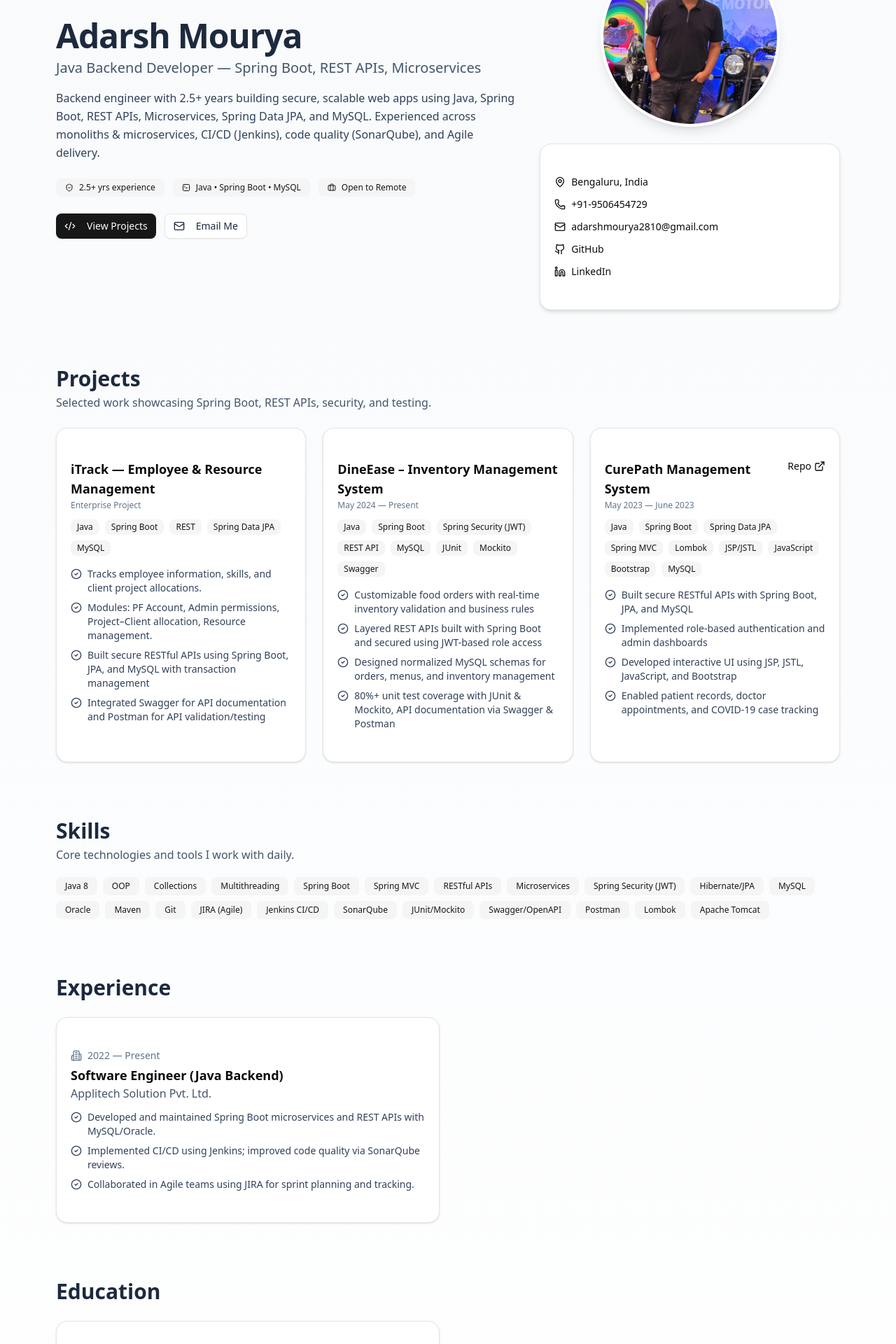
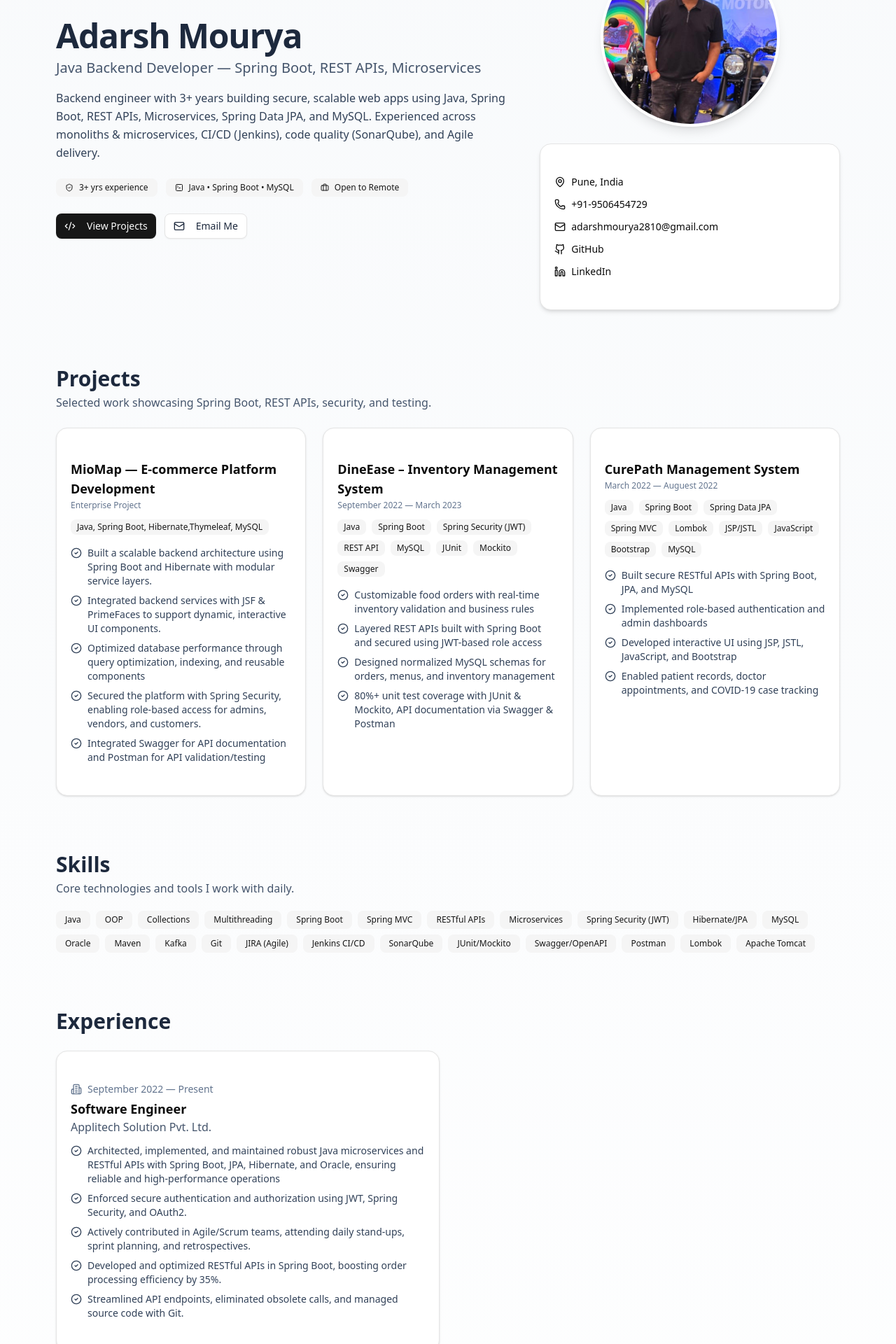
Before and after one commit to adarshmourya281/portfolio, a React (Vite) app in the folder my-portfolio/: page / in a window 1280 px wide. Shown: the part 180-2100 px from the top of the page at 70% size. Built offline with nearby package versions, Linux system fonts and the light colour scheme.

Commit message:
Update App.jsx

```diff
--- a/my-portfolio/src/App.jsx
+++ b/my-portfolio/src/App.jsx
@@ -26,32 +26,34 @@ const PROFILE = {
   name: "Adarsh Mourya",
   role: "Java Backend Developer — Spring Boot, REST APIs, Microservices",
   summary:
-    "Backend engineer with 2.5+ years building secure, scalable web apps using Java, Spring Boot, REST APIs, Microservices, Spring Data JPA, and MySQL. Experienced across monoliths & microservices, CI/CD (Jenkins), code quality (SonarQube), and Agile delivery.",
-  location: "Bengaluru, India",
+    "Backend engineer with 3+ years building secure, scalable web apps using Java, Spring Boot, REST APIs, Microservices, Spring Data JPA, and MySQL. Experienced across monoliths & microservices, CI/CD (Jenkins), code quality (SonarQube), and Agile delivery.",
+  location: "Pune, India",
   phone: "+91-9506454729",
   email: "adarshmourya2810@gmail.com",
   github: "https://github.com/adarshmourya281",
   linkedin: "https://www.linkedin.com/", // add your LinkedIn profile URL
-  resumeUrl: "https://drive.google.com/file/d/1JYy-yaUIl_hAjOaLrO7FvbFG6vEuW4d4/view?usp=sharing", // place resume.pdf inside public/
+  resumeUrl: "https://drive.google.com/file/d/1S61zl69cZ9__xWqW7-jZG_PzmVsxZCwx/view?usp=sharing", // place resume.pdf inside public/
   photo: "/profile.jpeg", // place profile.jpg inside public/
 };
 
 const SKILLS = [
-  "Java 8", "OOP", "Collections", "Multithreading", "Spring Boot", "Spring MVC",
+  "Java ", "OOP", "Collections", "Multithreading", "Spring Boot", "Spring MVC",
   "RESTful APIs", "Microservices", "Spring Security (JWT)", "Hibernate/JPA", "MySQL",
-  "Oracle", "Maven", "Git", "JIRA (Agile)", "Jenkins CI/CD", "SonarQube", "JUnit/Mockito",
+  "Oracle", "Maven","Kafka", "Git", "JIRA (Agile)", "Jenkins CI/CD", "SonarQube", "JUnit/Mockito",
   "Swagger/OpenAPI", "Postman", "Lombok", "Apache Tomcat"
 ];
 
 const EXPERIENCE = [
   {
     company: "Applitech Solution Pvt. Ltd.",
-    title: "Software Engineer (Java Backend)",
-    period: "2022 — Present",
+    title: "Software Engineer",
+    period: "September 2022 — Present",
     bullets: [
-      "Developed and maintained Spring Boot microservices and REST APIs with MySQL/Oracle.",
-      "Implemented CI/CD using Jenkins; improved code quality via SonarQube reviews.",
-      "Collaborated in Agile teams using JIRA for sprint planning and tracking.",
+      "Architected, implemented, and maintained robust Java microservices and RESTful APIs with Spring Boot, JPA, Hibernate, and Oracle, ensuring reliable and high-performance operations",
+      "Enforced secure authentication and authorization using JWT, Spring Security, and OAuth2.",
+      "Actively contributed in Agile/Scrum teams, attending daily stand-ups, sprint planning, and retrospectives.",
+      "Developed and optimized RESTful APIs in Spring Boot, boosting order processing efficiency by 35%.",
+      "Streamlined API endpoints, eliminated obsolete calls, and managed source code with Git.",
     ],
   },
 ];
@@ -59,13 +61,14 @@ const EXPERIENCE = [
 const PROJECTS = [
 
   {
-    name: "iTrack — Employee & Resource Management",
+    name: "MioMap — E-commerce Platform Development",
     period: "Enterprise Project",
-    stack: ["Java", "Spring Boot", "REST", "Spring Data JPA", "MySQL"],
+    stack: ["Java, Spring Boot, Hibernate,Thymeleaf, MySQL"],
     highlights: [
-      "Tracks employee information, skills, and client project allocations.",
-      "Modules: PF Account, Admin permissions, Project–Client allocation, Resource management.",
-      "Built secure RESTful APIs using Spring Boot, JPA, and MySQL with transaction management",
+      "Built a scalable backend architecture using Spring Boot and Hibernate with modular service layers.",
+      "Integrated backend services with JSF & PrimeFaces to support dynamic, interactive UI components.",
+      "Optimized database performance through query optimization, indexing, and reusable components",
+      "Secured the platform with Spring Security, enabling role-based access for admins, vendors, and customers.",
       "Integrated Swagger for API documentation and Postman for API validation/testing",
     ],
     link: undefined,
@@ -73,7 +76,7 @@ const PROJECTS = [
 
   {
     name: "DineEase – Inventory Management System",
-    period: "May 2024 — Present",
+    period: "September 2022 — March 2023",
     stack: ["Java", "Spring Boot", "Spring Security (JWT)", "REST API", "MySQL", "JUnit", "Mockito", "Swagger"],
     highlights: [
       "Customizable food orders with real-time inventory validation and business rules",
@@ -86,7 +89,7 @@ const PROJECTS = [
 
   {
     name: "CurePath Management System",
-    period: "May 2023 — June 2023",
+    period: "March 2022 — Auguest 2022",
     stack: ["Java", "Spring Boot", "Spring Data JPA", "Spring MVC", "Lombok", "JSP/JSTL", "JavaScript", "Bootstrap", "MySQL"],
     highlights: [
      " Built secure RESTful APIs with Spring Boot, JPA, and MySQL",
@@ -94,7 +97,7 @@ const PROJECTS = [
      "Developed interactive UI using JSP, JSTL, JavaScript, and Bootstrap",
      "Enabled patient records, doctor appointments, and COVID-19 case tracking",
     ],
-    link: "https://github.com/adarshmourya281/CurePath_Management_System.git",
+    link: undefined,
   },
 ];
 
@@ -102,7 +105,7 @@ const EDUCATION = [
   {
     school: "Dr. Shakuntala Misra National Rehabilitation University (DSMNRU), Lucknow",
     degree: "B.Tech (Computer Science & Engineering)",
-    year: "2022",
+    year: "2021",
     meta: "CGPA: 7.24",
   },
 ];
@@ -153,7 +156,7 @@ export default function Portfolio() {
             <p className="mt-2 text-lg md:text-xl text-slate-600">{PROFILE.role}</p>
             <p className="mt-4 text-slate-700 leading-relaxed">{PROFILE.summary}</p>
             <div className="mt-6 flex flex-wrap items-center gap-3">
-              <Badge variant="secondary" className="px-3 py-1"><ShieldCheck className="h-4 w-4 mr-1"/>2.5+ yrs experience</Badge>
+              <Badge variant="secondary" className="px-3 py-1"><ShieldCheck className="h-4 w-4 mr-1"/>3+ yrs experience</Badge>
               <Badge variant="secondary" className="px-3 py-1"><TerminalSquare className="h-4 w-4 mr-1"/>Java • Spring Boot • MySQL</Badge>
               <Badge variant="secondary" className="px-3 py-1"><Briefcase className="h-4 w-4 mr-1"/>Open to Remote</Badge>
             </div>
```
